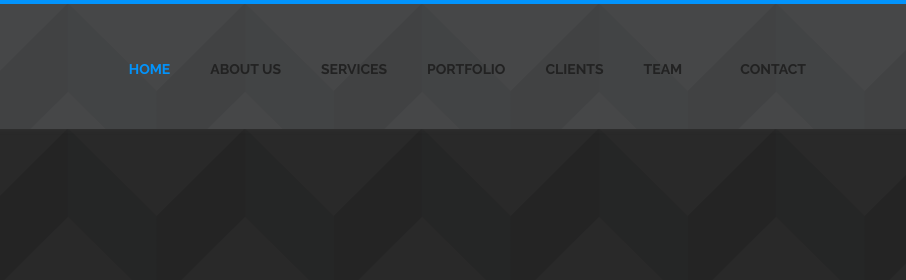
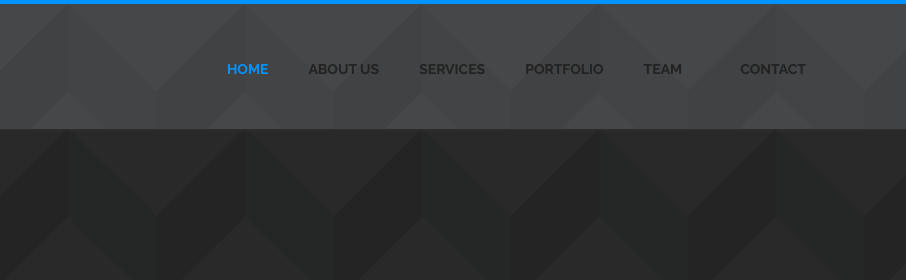
Before and after one commit to gajindubandara/G2-Site, a website: page index.html in a window 1280 px wide. Shown: the top 280 px of the page, 374-1280 px from the left. Drawn offline with Linux system fonts and the light colour scheme.

Commit message:
Remove Client section from the navbar

```diff
--- a/index.html
+++ b/index.html
@@ -38,7 +38,6 @@
                         <li><a href="#aboutUs" class="scroll-link">About Us</a></li>
                         <li><a href="#service" class="scroll-link">Services</a></li>
                         <li><a href="#Portfolio" class="scroll-link">Portfolio</a></li>
-                        <li><a href="#clients" class="scroll-link">Clients</a></li>
                         <li><a href="#team" class="scroll-link">Team</a></li>
                         <li><a href="#contact" class="scroll-link">Contact</a></li>
                     </ul>
```
